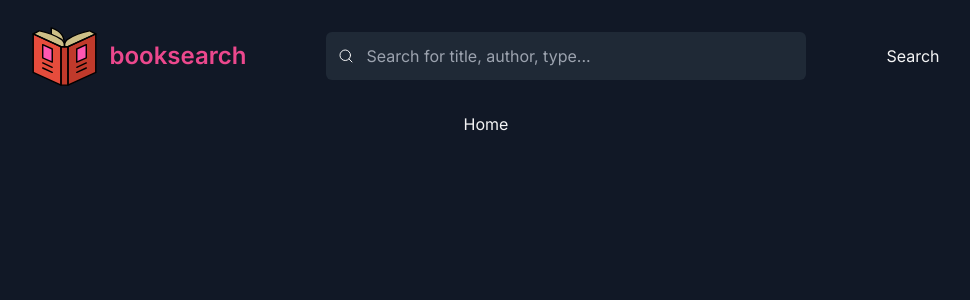
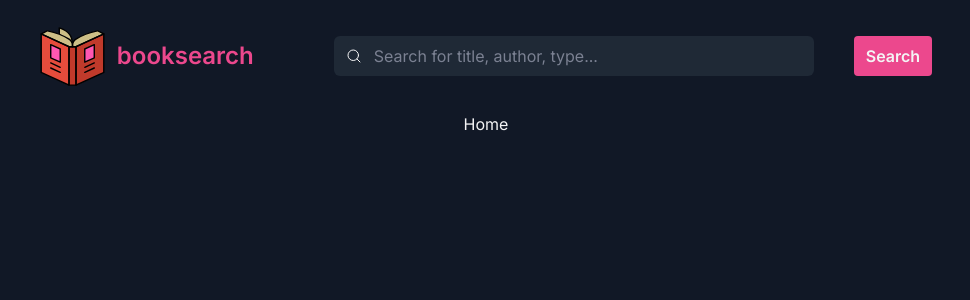
Before and after one commit to nullCommit/booksearch, a React (Vite) app: page / in a window 1280 px wide. Shown: the top 300 px of the page, without its empty margins (154-1124 px from the left). Built offline with nearby package versions, Linux system fonts and the light colour scheme.

Commit message:
Update: Header component

```diff
--- a/src/components/Header.tsx
+++ b/src/components/Header.tsx
@@ -1,7 +1,15 @@
-import bookImage from '../assets/book.svg';
+import { useState } from 'react';
 import { MagnifyingGlass } from 'phosphor-react';
 
+import bookImage from '../assets/book.svg';
+
 export function Header() {
+  const [search, setSearch] = useState('');
+
+  function handleSubmit() {
+    return;
+  }
+
   return (
     <div className='max-w-7xl h-28 mx-4 flex items-center gap-20'>
       <a href='/'>
@@ -13,15 +21,26 @@ export function Header() {
         </div>
       </a>
 
+      <form onSubmit={handleSubmit} className='flex gap-10'>
         <div className='relative flex items-center'>
           <MagnifyingGlass className='absolute ml-3' />
           <input
-          className='w-[30rem] bg-accent-300 pr-3 pl-10 py-3 rounded-md'
+            type='text'
+            className='w-[30rem] bg-accent-300 pr-3 pl-10 py-2 rounded-md placeholder:text-shadowText-300'
             placeholder='Search for title, author, type...'
+            onChange={e => setSearch(e.target.value)}
+            value={search}
           />
         </div>
 
-      <button>Search</button>
+        <button
+          type='submit'
+          onClick={() => {}}
+          className='bg-brand-500 rounded px-3 py-2 font-semibold'
+        >
+          Search
+        </button>
+      </form>
     </div>
   );
 }
--- a/tailwind.config.js
+++ b/tailwind.config.js
@@ -9,6 +9,9 @@ module.exports = {
         accent: {
           300: '#1F2936',
         },
+        shadowText: {
+          300: '#7B8192',
+        },
       },
       fontFamily: {
         body: ['Inter'],
```
Lines whose indentation alone changed are shown as unchanged.
